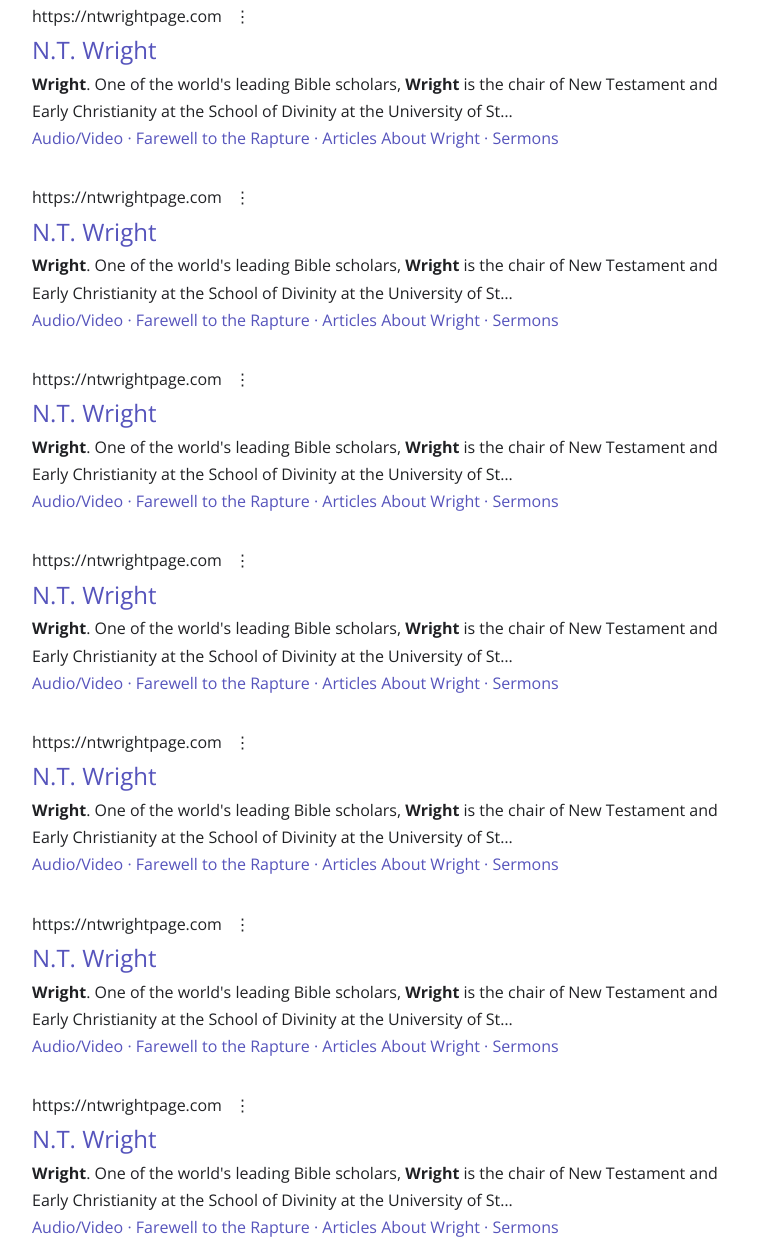
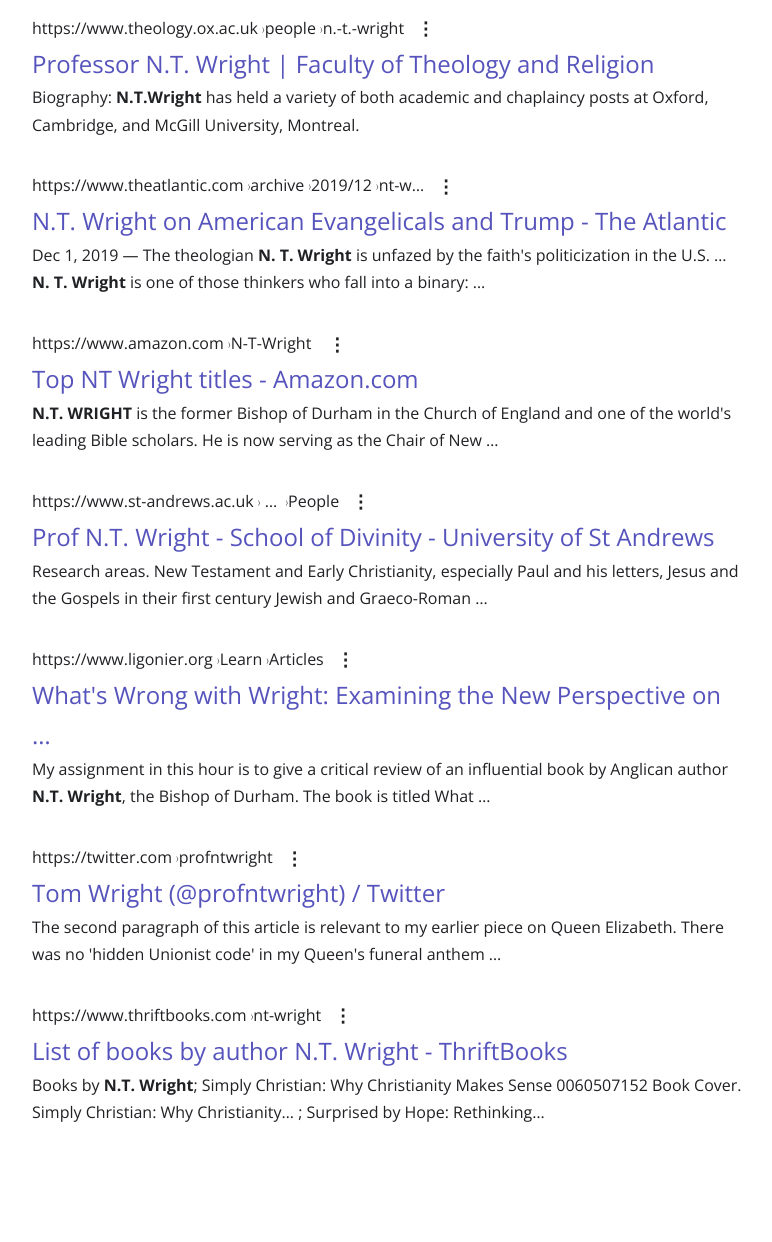
Before and after one commit to PTroyP/google-project, a plain HTML site: page index.html in a window 1280 px wide. Shown: the part 1136-2378 px from the top of the page, without its empty margins (218-990 px from the left). After the commit the page ends 2262 px from the top, so only its background shows below. Drawn offline with nearby package versions, Linux system fonts and the light colour scheme.

Commit message:
Completed all results

```diff
--- a/index.html
+++ b/index.html
@@ -102,7 +102,7 @@
         <p>
           https://ntwrightpage.com
 
-          &nbsp;&nbsp;&#8942;
+          &nbsp;&nbsp;<strong><span class="results-ellipsis">&#8942;</span></strong>
         </p>
         <h2>N.T. Wright</h2>
         <p class="description"><strong>Wright</strong>. One of the world's leading Bible scholars,
@@ -115,7 +115,7 @@
       <div class="results">
         <p class="layered-target">
           https://en.wikipedia.org&nbsp;<span>&#9002;</span>wiki&nbsp;<span>&#9002;</span>N._T._Wright
-          &nbsp;&nbsp;&#8942;
+          &nbsp;&nbsp;<strong><span class="results-ellipsis">&#8942;</span></strong>
         </p>
         <h2>N.T. Wright - Wikipedia</h2>
         <p class="description">Nicholas Thomas Wright FRSE (born 1 December 1948), known as N. T. Wright or
@@ -166,7 +166,7 @@
       <div class="results">
         <p>
           https://www.ntwright.org
-          &nbsp;&nbsp;&#8942;
+          &nbsp;&nbsp;<strong><span class="results-ellipsis">&#8942;</span></strong>
         </p>
         <h2>N.T. Wright Online: Online Biblical Study Courses</h2>
         <p class="description">Online learning from Prof. <strong>N.T. Wright</strong>, Research Professor Emeritus of
@@ -174,103 +174,85 @@
         </p>
         <p class="links">Courses&nbsp;&#183;&nbsp;Blog&nbsp;&#183;&nbsp;WHO WE ARE&nbsp;&#183;&nbsp;Events</p>
       </div>
+
       <div class="results">
-        <p>
-          https://ntwrightpage.com
+        <p class="layered-target">
+          https://www.theology.ox.ac.uk&nbsp;<span>&#9002;</span>people&nbsp;<span>&#9002;</span>n.-t.-wright
+          &nbsp;&nbsp;<strong><span class="results-ellipsis">&#8942;</span></strong>
+        </p>
+        <h2>Professor N.T. Wright | Faculty of Theology and Religion</h2>
+        <p class="description">Biography: <strong>N.T.Wright</strong> has held a variety of both academic and chaplaincy
+          posts at Oxford, Cambridge, and McGill University, Montreal.
+        </p>
+      </div>
 
-          &nbsp;&nbsp;&#8942;
+      <div class="results">
+        <p class="layered-target">
+          https://www.theatlantic.com&nbsp;<span>&#9002;</span>archive&nbsp;<span>&#9002;</span>2019/12&nbsp;<span>&#9002;</span>nt-w&#8230;
+          &nbsp;&nbsp;<strong><span class="results-ellipsis">&#8942;</span></strong>
         </p>
-        <h2>N.T. Wright</h2>
-        <p class="description"><strong>Wright</strong>. One of the world's leading Bible scholars,
-          <strong>Wright</strong> is the chair of New Testament
-          and Early Christianity at the School of Divinity at the University of St&#8230;
+        <h2>N.T. Wright on American Evangelicals and Trump - The Atlantic</h2>
+        <p class="description">Dec 1, 2019 &#8212; The theologian <strong>N. T. Wright</strong> is unfazed by the
+          faith's politicization in the U.S. &#8230; <strong>N. T. Wright</strong> is one of those thinkers who fall
+          into
+          a binary: &#8230;
         </p>
-        <p class="links">Audio/Video&nbsp;&#183;&nbsp;Farewell to the Rapture&nbsp;&#183;&nbsp;Articles About
-          Wright&nbsp;&#183;&nbsp;Sermons</p>
       </div>
+
       <div class="results">
-        <p>
-          https://ntwrightpage.com
+        <p class="layered-target">
+          https://www.amazon.com&nbsp;<span>&#9002;</span>N-T-Wright&nbsp
+          &nbsp;&nbsp;<strong><span class="results-ellipsis">&#8942;</span></strong>
+        </p>
+        <h2>Top NT Wright titles - Amazon.com</h2>
+        <p class="description"><strong>N.T. WRIGHT</strong> is the former Bishop of Durham in the Church of England and
+          one of the world's leading Bible scholars. He is now serving as the Chair of New &#8230;
+        </p>
+      </div>
 
-          &nbsp;&nbsp;&#8942;
+      <div class="results">
+        <p class="layered-target">
+          https://www.st-andrews.ac.uk&nbsp;<span>&#9002;</span>&nbsp;&#8230; &nbsp;<span>&#9002;</span> People
+          &nbsp;&nbsp;<strong><span class="results-ellipsis">&#8942;</span></strong>
         </p>
-        <h2>N.T. Wright</h2>
-        <p class="description"><strong>Wright</strong>. One of the world's leading Bible scholars,
-          <strong>Wright</strong> is the chair of New Testament
-          and Early Christianity at the School of Divinity at the University of St&#8230;
+        <h2>Prof N.T. Wright - School of Divinity - University of St Andrews</h2>
+        <p class="description">Research areas. New Testament and Early Christianity, especially Paul and his letters,
+          Jesus and the Gospels in their first century Jewish and Graeco-Roman &#8230;
         </p>
-        <p class="links">Audio/Video&nbsp;&#183;&nbsp;Farewell to the Rapture&nbsp;&#183;&nbsp;Articles About
-          Wright&nbsp;&#183;&nbsp;Sermons</p>
       </div>
+
       <div class="results">
-        <p>
-          https://ntwrightpage.com
+        <p class="layered-target">
+          https://www.ligonier.org&nbsp;<span>&#9002;</span>Learn&nbsp;<span>&#9002;</span>Articles
+          &nbsp;&nbsp;<strong><span class="results-ellipsis">&#8942;</span></strong>
+        </p>
+        <h2>What's Wrong with Wright: Examining the New Perspective on &#8230;</h2>
+        <p class="description">My assignment in this hour is to give a critical review of an influential book by
+          Anglican author
+          <strong>N.T. Wright</strong>, the Bishop of Durham. The book is titled What &#8230;
+        </p>
+      </div>
 
-          &nbsp;&nbsp;&#8942;
+      <div class="results">
+        <p class="layered-target">
+          https://twitter.com&nbsp;<span>&#9002;</span>profntwright
+          &nbsp;&nbsp;<strong><span class="results-ellipsis">&#8942;</span></strong>
         </p>
-        <h2>N.T. Wright</h2>
-        <p class="description"><strong>Wright</strong>. One of the world's leading Bible scholars,
-          <strong>Wright</strong> is the chair of New Testament
-          and Early Christianity at the School of Divinity at the University of St&#8230;
+        <h2>Tom Wright (@profntwright) / Twitter</h2>
+        <p class="description">The second paragraph of this article is relevant to my earlier piece on Queen Elizabeth.
+          There was no 'hidden Unionist code' in my Queen's funeral anthem &#8230;
         </p>
-        <p class="links">Audio/Video&nbsp;&#183;&nbsp;Farewell to the Rapture&nbsp;&#183;&nbsp;Articles About
-          Wright&nbsp;&#183;&nbsp;Sermons</p>
       </div>
+
       <div class="results">
-        <p>
-          https://ntwrightpage.com
-
-          &nbsp;&nbsp;&#8942;
+        <p class="layered-target">
+          https://www.thriftbooks.com&nbsp;<span>&#9002;</span>nt-wright
+          &nbsp;&nbsp;<strong><span class="results-ellipsis">&#8942;</span></strong>
         </p>
-        <h2>N.T. Wright</h2>
-        <p class="description"><strong>Wright</strong>. One of the world's leading Bible scholars,
-          <strong>Wright</strong> is the chair of New Testament
-          and Early Christianity at the School of Divinity at the University of St&#8230;
+        <h2>List of books by author N.T. Wright - ThriftBooks</h2>
+        <p class="description">Books by <strong>N.T. Wright</strong>; Simply Christian: Why Christianity Makes Sense
+          0060507152 Book Cover. Simply Christian: Why Christianity&#8230; ; Surprised by Hope: Rethinking&#8230;
         </p>
-        <p class="links">Audio/Video&nbsp;&#183;&nbsp;Farewell to the Rapture&nbsp;&#183;&nbsp;Articles About
-          Wright&nbsp;&#183;&nbsp;Sermons</p>
-      </div>
-      <div class="results">
-        <p>
-          https://ntwrightpage.com
-
-          &nbsp;&nbsp;&#8942;
-        </p>
-        <h2>N.T. Wright</h2>
-        <p class="description"><strong>Wright</strong>. One of the world's leading Bible scholars,
-          <strong>Wright</strong> is the chair of New Testament
-          and Early Christianity at the School of Divinity at the University of St&#8230;
-        </p>
-        <p class="links">Audio/Video&nbsp;&#183;&nbsp;Farewell to the Rapture&nbsp;&#183;&nbsp;Articles About
-          Wright&nbsp;&#183;&nbsp;Sermons</p>
-      </div>
-      <div class="results">
-        <p>
-          https://ntwrightpage.com
-
-          &nbsp;&nbsp;&#8942;
-        </p>
-        <h2>N.T. Wright</h2>
-        <p class="description"><strong>Wright</strong>. One of the world's leading Bible scholars,
-          <strong>Wright</strong> is the chair of New Testament
-          and Early Christianity at the School of Divinity at the University of St&#8230;
-        </p>
-        <p class="links">Audio/Video&nbsp;&#183;&nbsp;Farewell to the Rapture&nbsp;&#183;&nbsp;Articles About
-          Wright&nbsp;&#183;&nbsp;Sermons</p>
-      </div>
-      <div class="results">
-        <p>
-          https://ntwrightpage.com
-
-          &nbsp;&nbsp;&#8942;
-        </p>
-        <h2>N.T. Wright</h2>
-        <p class="description"><strong>Wright</strong>. One of the world's leading Bible scholars,
-          <strong>Wright</strong> is the chair of New Testament
-          and Early Christianity at the School of Divinity at the University of St&#8230;
-        </p>
-        <p class="links">Audio/Video&nbsp;&#183;&nbsp;Farewell to the Rapture&nbsp;&#183;&nbsp;Articles About
-          Wright&nbsp;&#183;&nbsp;Sermons</p>
       </div>
     </div>
   </div>
--- a/styles.css
+++ b/styles.css
@@ -182,6 +182,14 @@ p.search-entry {
   font-size: 0.5em;
 }
 
+span.results-ellipsis {
+  font-size: 18px;
+}
+
+.results p.layered-target span.results-ellipsis {
+  font-size: 18px;
+}
+
 .results h2 {
   margin-top: 0;
   margin-bottom: 0;
```
Also changed, not shown: 1 other file.
